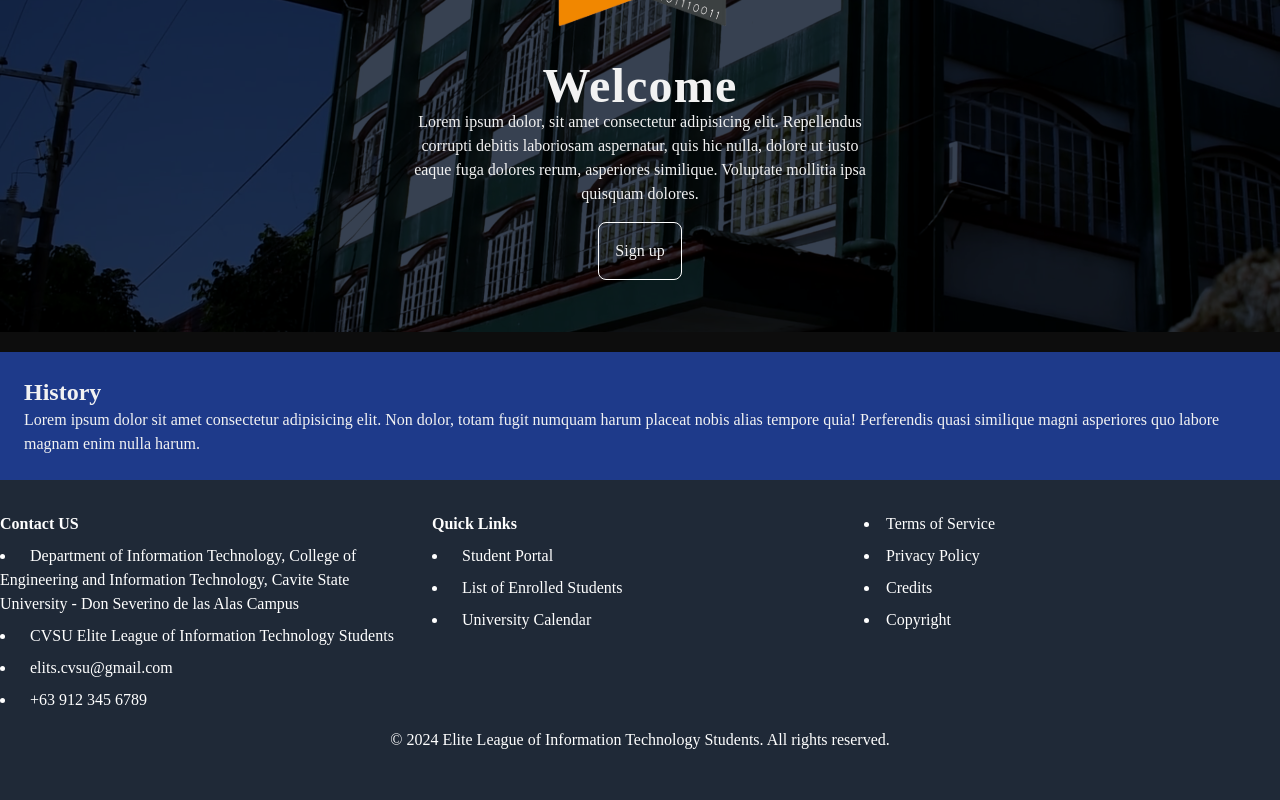
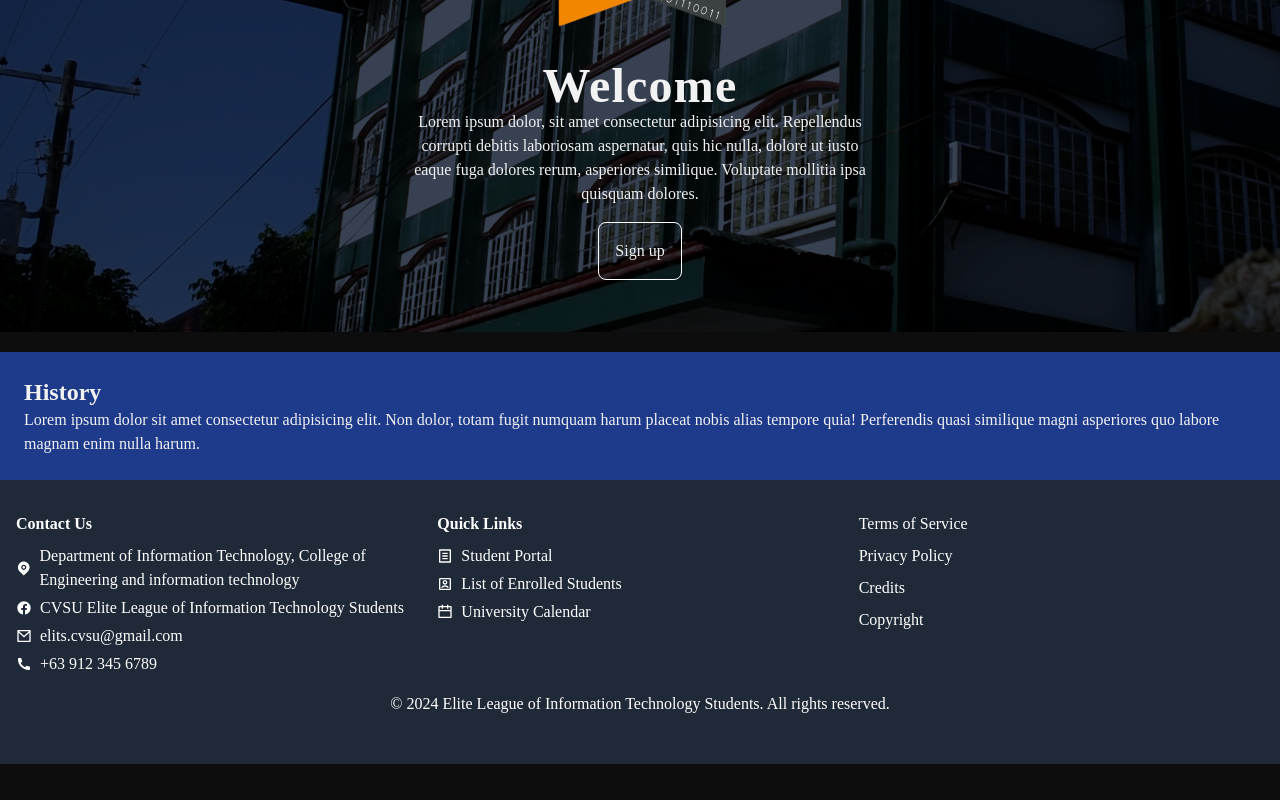
Before and after one commit to s0nprem0/webfest, a React (Vite) app: page / in a window 1280 px wide. Shown: the part 334-1134 px from the top of the page. After the commit the page ends 1098 px from the top, so only its background shows below. Built offline with nearby package versions, Linux system fonts and the light colour scheme; a web font is replaced by a local one.

Commit message:
refactor: footer cleanup

```diff
--- a/src/components/Footer.jsx
+++ b/src/components/Footer.jsx
@@ -1,65 +1,81 @@
 import logo from "../assets/elits.svg";
+import {
+  RiMapPinFill,
+  RiFacebookCircleFill,
+  RiMailLine,
+  RiPhoneFill,
+  RiCalendarLine,
+  RiFileListLine,
+  RiAccountBoxLine,
+} from "react-icons/ri";
 
 const Footer = () => {
   return (
     <footer className="bg-gray-800 text-white py-8">
-      <div className="container mx-auto grid grid-cols-1 sm:grid-cols-2 md:grid-cols-3 gap-4">
+      <div className="container mx-auto grid grid-cols-1 sm:grid-cols-2 px-4 md:grid-cols-3 gap-4">
+        {/* Contact Us Section */}
         <div className="space-y-2">
-          <h4 className="font-bold">Contact US</h4>
-          <li>
-            <i className="ri-map-pin-fill text-white mr-2"></i>
+          <h4 className="font-bold">Contact Us</h4>
+          <ul className="list-none space-y-1">
+            <li className="flex items-center">
+              <RiMapPinFill className="h-6 w-6 mr-2 fill-current" />
               <span>
                 Department of Information Technology, College of Engineering and
-              Information Technology, Cavite State University - Don Severino de
-              las Alas Campus
+                information technology
               </span>
             </li>
-          <li>
-            <a className="hyperlink" href="https://www.facebook.com/CvSUELITS">
-              <i className="ri-facebook-circle-fill text-white mr-2"></i>
-              <span>CVSU Elite League of Information Technology Students </span>
+            <li className="flex items-center">
+              <RiFacebookCircleFill className="mr-2 h-4 w-4" />
+              <a href="https://www.facebook.com/CvSUELITS">
+                CVSU Elite League of Information Technology Students
               </a>
             </li>
-          <li>
-            <a className="hyperlink">
-              <i className="ri-mail-line text-white mr-2"></i>
-              <span>elits.cvsu@gmail.com</span>
-            </a>
+            <li className="flex items-center">
+              <RiMailLine className="mr-2 h-4 w-4" />
+              <a href="mailto:elits.cvsu@gmail.com">elits.cvsu@gmail.com</a>
             </li>
-          <li>
-            <a className="hyperlink">
-              <i className="ri-phone-fill text-white mr-2"></i>
-              <span>+63 912 345 6789</span>
-            </a>
+            <li className="flex items-center">
+              <RiPhoneFill className="mr-2 h-4 w-4" />
+              <a href="tel:+639123456789">+63 912 345 6789</a>
             </li>
+          </ul>
         </div>
+
+        {/* Quick Links Section */}
         <div className="space-y-2">
           <h4 className="font-bold">Quick Links</h4>
-          <li>
-            <i className="ri-file-list-line text-white mr-2"></i>
+          <ul className="list-none space-y-1">
+            <li className="flex items-center">
+              <RiFileListLine className="mr-2" />
               <a href="https://myportal.cvsu.edu.ph">Student Portal</a>
             </li>
-          <li>
-            <i className="ri-account-box-line text-white mr-2"></i>
+            <li className="flex items-center">
+              <RiAccountBoxLine className="mr-2" />
               <a href="https://registrar.cvsu.edu.ph">
                 List of Enrolled Students
               </a>
             </li>
-          <li>
-            <i className="ri-calendar-line text-white mr-2"></i>
+            <li className="flex items-center">
+              <RiCalendarLine className="mr-2" />
               <a href="https://cvsu.edu.ph/university-calendar/">
                 University Calendar
               </a>
             </li>
+          </ul>
         </div>
-        <div className="space-y-2">
+
+        {/* Legal Section */}
+        <div>
+          <ul className="list-none space-y-2">
             <li>Terms of Service</li>
             <li>Privacy Policy</li>
             <li>Credits</li>
             <li>Copyright</li>
+          </ul>
         </div>
       </div>
-      <div className="container mx-auto py-4 text-center">
+
+      <div className="container mx-auto p-4 text-center">
         <p>
           &copy; {new Date().getFullYear()} Elite League of Information
           Technology Students. All rights reserved.
```
Lines whose indentation alone changed are shown as unchanged.
